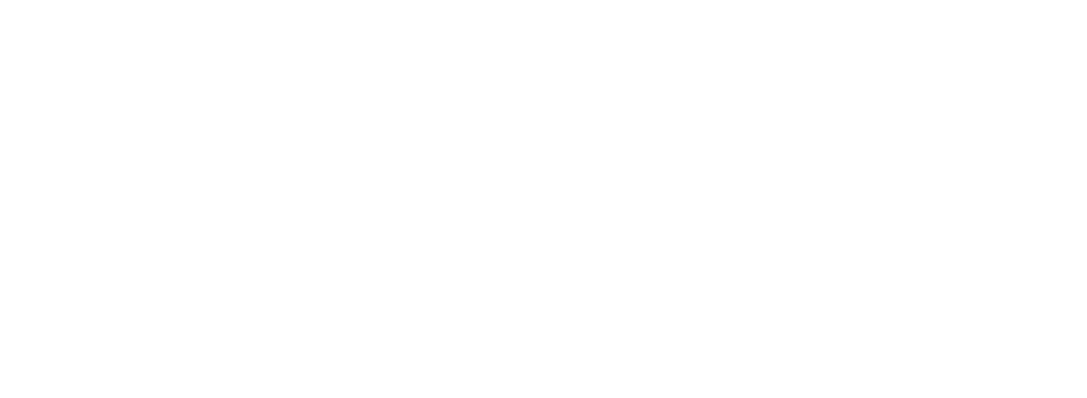
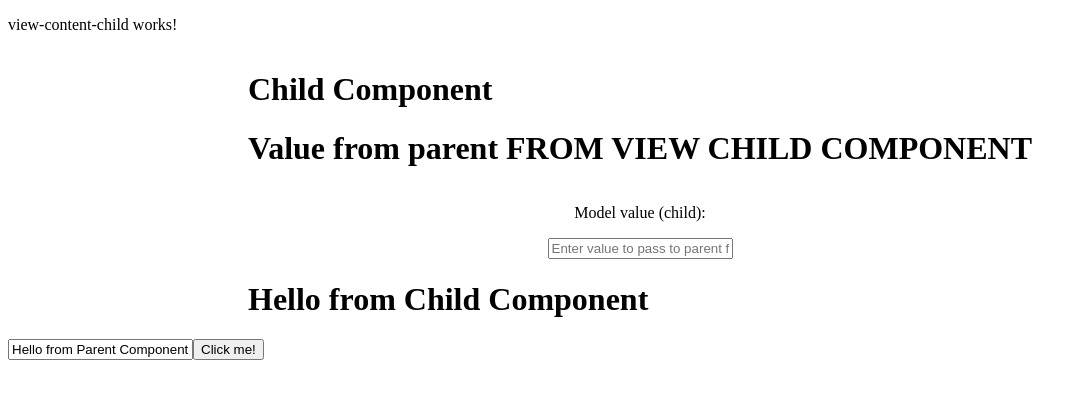
Before and after one commit to ANANTH4004/Angular-basics, an Angular app: page /viewchild in a window 1280 px wide. Before the commit this address led to /. Shown: the top 398 px of the page, without its empty margins (0-1087 px from the left). Built offline with nearby package versions, Linux system fonts and the light colour scheme.

Commit message:
view child example

```diff
--- a/src/app/app.component.ts
+++ b/src/app/app.component.ts
@@ -4,7 +4,7 @@
 
 @Component({
   selector: 'app-root',
-  imports: [RouterOutlet, ParentComponent],
+  imports: [RouterOutlet],
   schemas: [CUSTOM_ELEMENTS_SCHEMA],
   templateUrl: './app.component.html',
   styleUrl: './app.component.scss',
--- a/src/app/app.routes.ts
+++ b/src/app/app.routes.ts
@@ -2,6 +2,7 @@
 import { UserComponent } from './user/user.component';
 import { DeferLoadingComponent } from './defer-loading/defer-loading.component';
 import { ParentComponent } from './parent/parent.component';
+import { ViewContentChildComponent } from './view-content-child/view-content-child.component';
 
 export const routes: Routes = [
   {
@@ -17,4 +18,8 @@
     path: 'parent',
     component: ParentComponent,
   },
+  {
+    path: 'viewchild',
+    component: ViewContentChildComponent,
+  },
 ];
--- a/src/app/child/child.component.html
+++ b/src/app/child/child.component.html
@@ -20,3 +20,5 @@
     />
   </div>
 </div>
+
+<h1>{{ childValue1 }}</h1>
--- a/src/app/child/child.component.ts
+++ b/src/app/child/child.component.ts
@@ -12,9 +12,13 @@
     alias: 'childValue',
     transform: transformToUppercase,
   });
-  childValue = 'Hello from Child Component';
+  childValue1 = 'Hello from Child Component';
 
   fromParent = model();
+
+  sayHello() {
+    console.log('Hello from Child Component');
+  }
 }
 function transformToUppercase(value: string | undefined): string {
   return value?.toUpperCase() ?? '';
--- /dev/null
+++ b/src/app/view-content-child/view-content-child.component.html
@@ -0,0 +1,11 @@
+<p>view-content-child works!</p>
+
+<div class="centerdiv">
+  <app-child
+    #childComponent
+    [childValue]="'from view child Component'"
+  ></app-child>
+</div>
+<input type="text" #inputValue placeholder="Type something here..." />
+
+<button (click)="changeInput()">Click me!</button>
--- /dev/null
+++ b/src/app/view-content-child/view-content-child.component.scss
@@ -0,0 +1,6 @@
+.centerdiv {
+  display: flex;
+  flex-direction: column;
+  justify-content: center;
+  align-items: center;
+}
--- /dev/null
+++ b/src/app/view-content-child/view-content-child.component.ts
@@ -0,0 +1,40 @@
+import {
+  AfterViewInit,
+  Component,
+  ContentChild,
+  contentChild,
+  ElementRef,
+  Signal,
+  ViewChild,
+  viewChild,
+} from '@angular/core';
+import { ChildComponent } from '../child/child.component';
+
+@Component({
+  selector: 'app-view-content-child',
+  imports: [ChildComponent],
+  templateUrl: './view-content-child.component.html',
+  styleUrl: './view-content-child.component.scss',
+})
+export class ViewContentChildComponent implements AfterViewInit {
+  childComponent = viewChild.required(ChildComponent);
+  inputValue: Signal<ElementRef | undefined> = viewChild.required('inputValue');
+  @ViewChild('inputValue') inputValue1!: ElementRef<HTMLInputElement>;
+  @ViewChild(ChildComponent) childComponent1!: ChildComponent;
+
+  ngAfterViewInit(): void {
+    this.childComponent().sayHello();
+    const val = this.inputValue();
+    console.log(this.childComponent1);
+    if (val) {
+      val.nativeElement.value = 'Hello from Parent Component using signal';
+    }
+  }
+
+  changeInput() {
+    this.inputValue1.nativeElement.value = 'edited value from ts file';
+    console.log(this.childComponent1);
+    //this.childComponent().childValue = 'from view child component ts file';
+    //this.childComponent1.childValue1 = 'from view child component ts file';
+  }
+}
```
Also changed, not shown: 1 other file (tests, documents, lock files or other folders).
